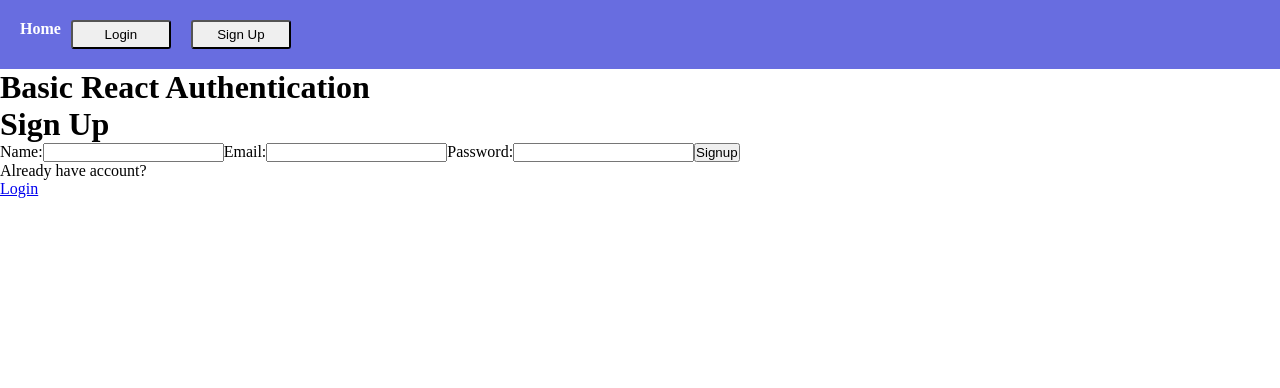
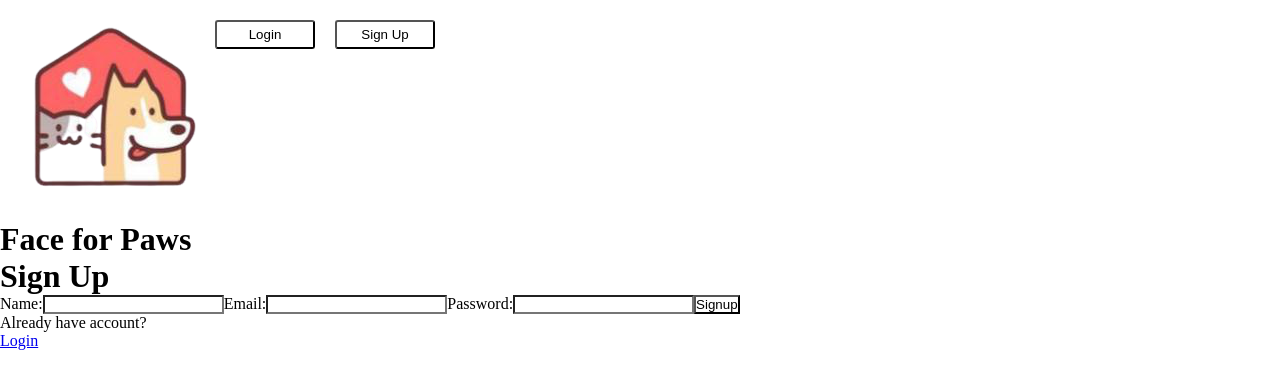
Before and after one commit to victoriabarbero88/Face-For-Paws-client, a React (Create React App) app: page /signup in a window 1280 px wide. Shown: the top 388 px of the page. Built offline with nearby package versions, Linux system fonts and the light colour scheme; no server answers.

Commit message:
Added a profile

```diff
--- a/src/App.css
+++ b/src/App.css
@@ -1,16 +1,17 @@
 * {
   margin: 0;
   padding: 0;
+  background-color: white;
 }
 
 .App {
-  padding: 20px;;
+  padding: 20px;
 }
 
 nav.navbar {
   display: flex;
   padding: 20px;
-  background: #686de0;
+  background: white;
 }
 
 nav.navbar .navbar-user{
--- a/src/App.js
+++ b/src/App.js
@@ -9,7 +9,7 @@ import PrivateRoute from "./components/PrivateRoute";
 import Navbar from "./components/Navbar";
 import Signup from "./pages/Signup";
 import Login from "./pages/Login";
-import Private from "./pages/Private";
+import Profile from "./components/Profile";
 import AddPet from "./components/pets/AddPet";
 import ListsPets from "./components/pets/ListsPets";
 import PetDetail from "./components/pets/PetDetail";
@@ -21,15 +21,16 @@ class App extends Component {
       <AuthProvider>
         <div className='container'>
           <Navbar />
-          <h1>Basic React Authentication</h1>
+          <h1>Face for Paws</h1>
 
           <Switch>
             <AnonRoute exact path='/signup' component={Signup} />
             <AnonRoute exact path='/login' component={Login} />
-            <PrivateRoute exact path='/private' component={Private} />
+            <PrivateRoute exact path='/profile' component={Profile} />
             <Route exact path='/add-pet' component={AddPet}/>
             <Route exact path='/pet' component={ListsPets}/>
             <Route exact path='/pet/:id' component={PetDetail}/>
+
 
           </Switch>
         </div>
--- a/src/components/AnonRoute.js
+++ b/src/components/AnonRoute.js
@@ -7,7 +7,7 @@ function AnonRoute({ component: Component, isLoggedIn, ...rest}) {
   return(
     <Route
       {...rest}
-      render={(props) => !isLoggedIn ? <Component {...props} /> : <Redirect to="/private"/>}
+      render={(props) => !isLoggedIn ? <Component {...props} /> : <Redirect to="/Profile"/>}
     />
   );
 }
--- a/src/components/Navbar.js
+++ b/src/components/Navbar.js
@@ -9,13 +9,13 @@ class Navbar extends Component {
     const { user, logout, isLoggedIn } = this.props;
     return (
       <nav className='navbar'>
-        <Link to={"/"} id='home-btn'>
-          <h4>Home</h4>
+        <Link to={"/profile"} id='profile-btn'>
+          <img src="../../assets/Logo.png" alt=""/>
         </Link>
         {
           isLoggedIn ?
           (<>
-            <p className='navbar-user'>Email: {user.email}</p>
+            <p className='navbar-user'>Name: {user.name}</p>
             <button className='navbar-button' onClick={logout}>Logout</button>
             <Link to='/pet'>
               <button className='navbar-button'>pet</button>
--- /dev/null
+++ b/src/components/Profile.js
@@ -0,0 +1,22 @@
+import React, { Component } from 'react'
+import { withAuth } from "../lib/AuthProvider";
+
+class Profile extends Component {
+  render() {
+    return (
+      <div>
+        <h1>Hello {this.props.user.name}</h1>
+        <img src={this.props.user.photo} alt="user"/>
+        <h2>I'm from {this.props.user.location}</h2>
+        <p>About me: {this.props.user.description}</p>
+        <p>My life companions: {this.props.user.myPets}</p>
+        <p>I'm available for: {this.props.user.state}</p>
+
+
+      </div>
+    )
+  }
+
+}
+
+export default withAuth(Profile);
--- a/src/pages/Home.js
+++ b/src/pages/Home.js
@@ -3,7 +3,7 @@ import React from 'react'
 function Home() {
   return (
     <div>
-      <h1>Home Page</h1>
+      <h1>Face for Paws</h1>
     </div>
   )
 }
```
Also changed, not shown: public/assets/Logo.png (added).
